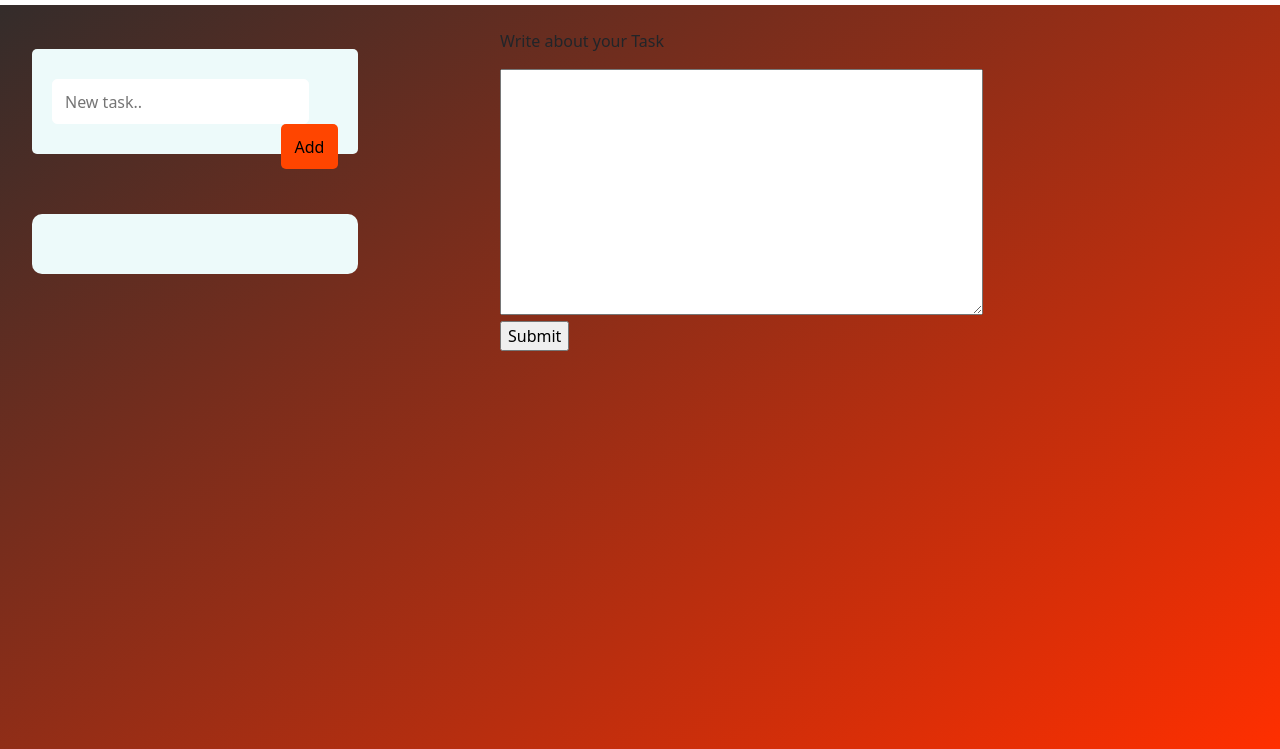
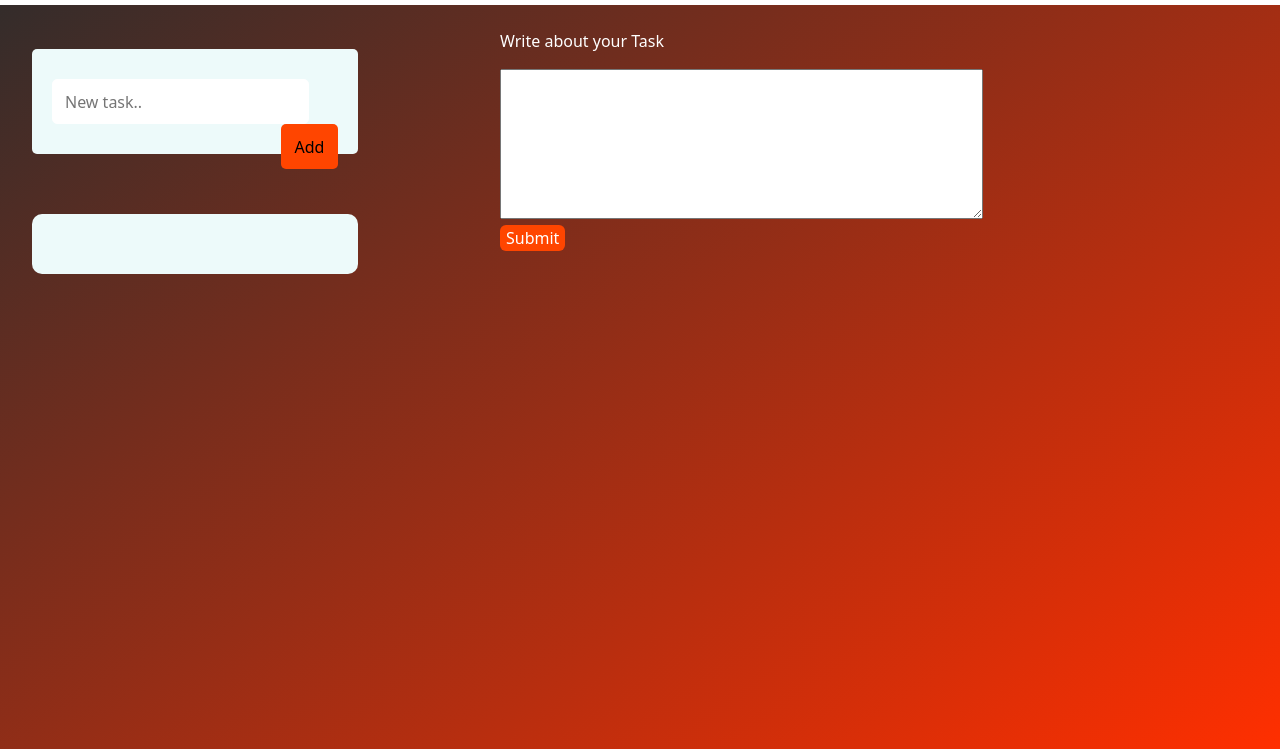
Before and after one commit to sta-nce/phase-1-project, a plain HTML site: page index.html in a window 1280 px wide. Shown: the part 51-800 px from the top of the page. Drawn offline with nearby package versions, Linux system fonts and the light colour scheme.

Commit message:
4th Commit

```diff
--- a/index.html
+++ b/index.html
@@ -21,7 +21,7 @@
                         <a class="nav-link" href="#">About</a>
                     </li>
                     <li class="nav-item text-white">
-                        <a class="nav-link" href="./login.html">login</a>
+                        <a class="nav-link" href="#">login</a>
                     </li>
                     <li class="nav-item text-white">
                         <a class="nav-link" href="./register.html">Register</a>
@@ -41,12 +41,12 @@
     </div>
     <div id="journal">
         <form>
-            <p><label>Write about your Task</label></p>
-            <textarea id="text" rows="10" cols="50">
+            <p id="p"><label>Write about your Task</label></p>
+            <textarea id="text" rows="6" cols="50">
 
             </textarea>
             <br>
-            <input type="submit" value="Submit">
+            <input id="sub" type="submit" value="Submit">
           </form>
     </div>
 
--- a/style.css
+++ b/style.css
@@ -79,6 +79,12 @@ body {
 #journal {
     padding-left: 500px;
 }
-#tag {
-
+#p {
+    color: white;
 }
+#sub {
+    color: white;
+    background-color: orangered;
+    border-radius: 6px;
+    border: none;
+}
```
Also changed, not shown: login.html (+2 -2 lines), register.html (+0 -3 lines).
